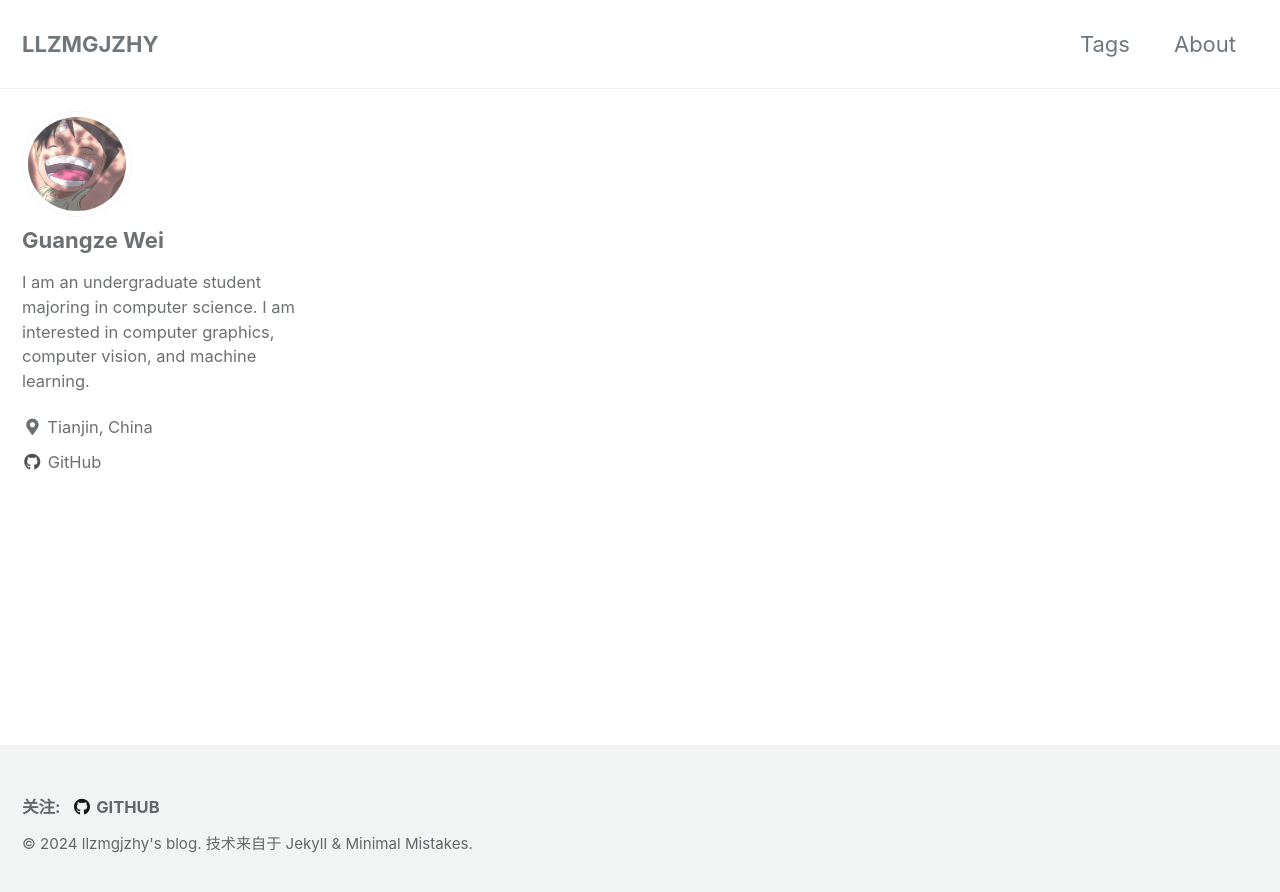
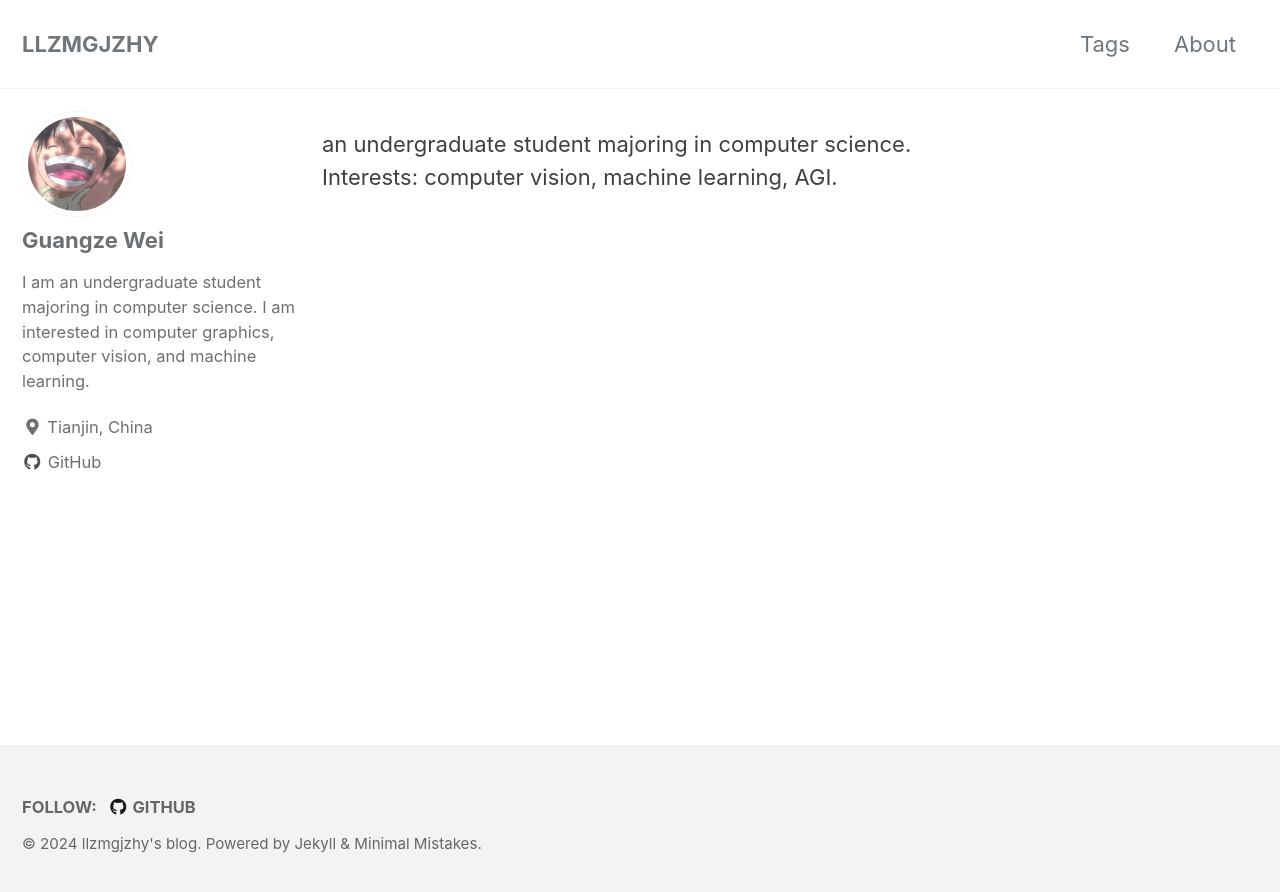
Before and after one commit to llzmgjzhy/llzmgjzhy.github.io, a Jekyll site: the page built from about.html, in a window 1280 px wide. Shown: the top 892 px of the page. Built offline with Jekyll 4.4.1, drawn with Linux system fonts in a browser that asks for light colours; cached includes are drawn as plain includes.

Commit message:
init blog

```diff
--- a/_config.yml
+++ b/_config.yml
@@ -15,7 +15,7 @@
 minimal_mistakes_skin    : "default" # "air", "aqua", "contrast", "dark", "dirt", "neon", "mint", "plum", "sunrise"
 
 # Site Settings
-locale                   : "zh-CN"
+locale                   : "en-US"
 title                    : "LLZMGJZHY"
 title_separator          : "-"
 subtitle                 : # site tagline that appears below site title in masthead
--- a/about.html
+++ b/about.html
@@ -2,3 +2,7 @@
 layout: archive
 author_profile: true
 ---
+
+an undergraduate student majoring in computer science.
+
+Interests: computer vision, machine learning, AGI.
```
